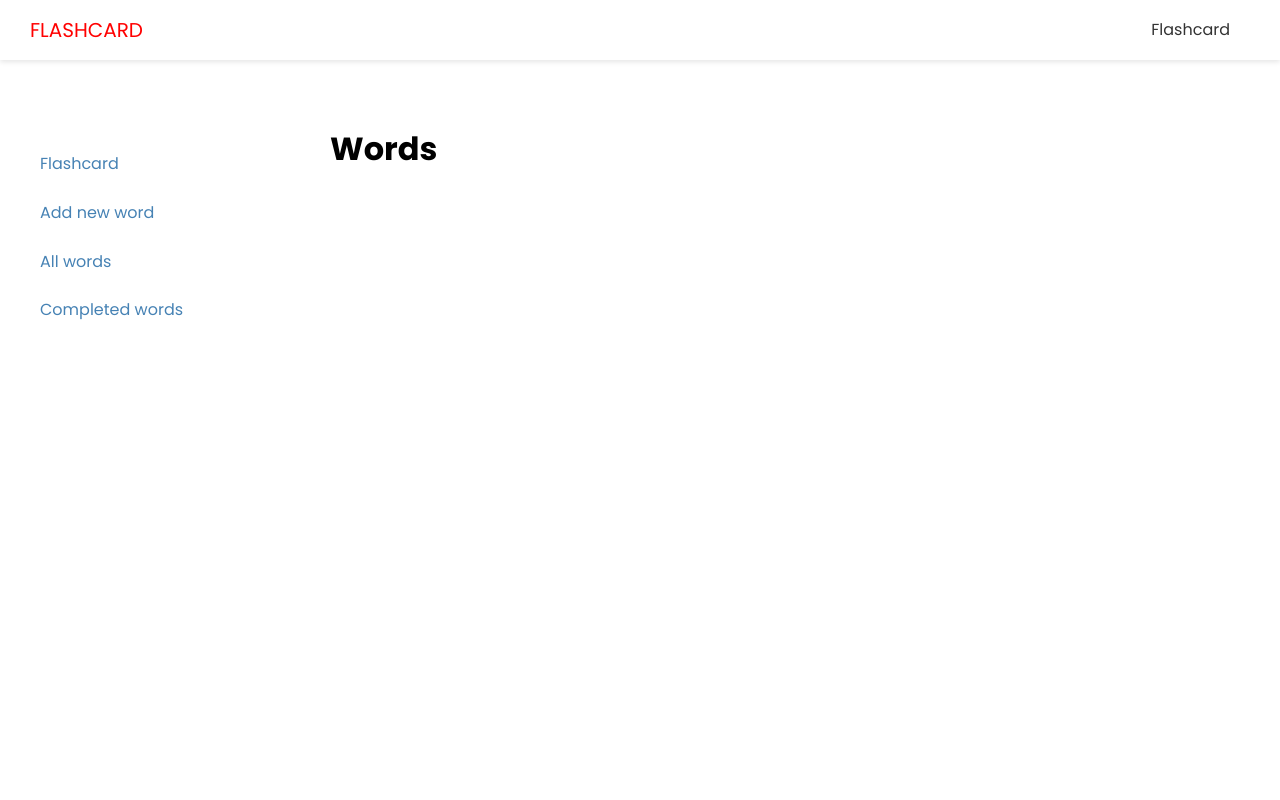
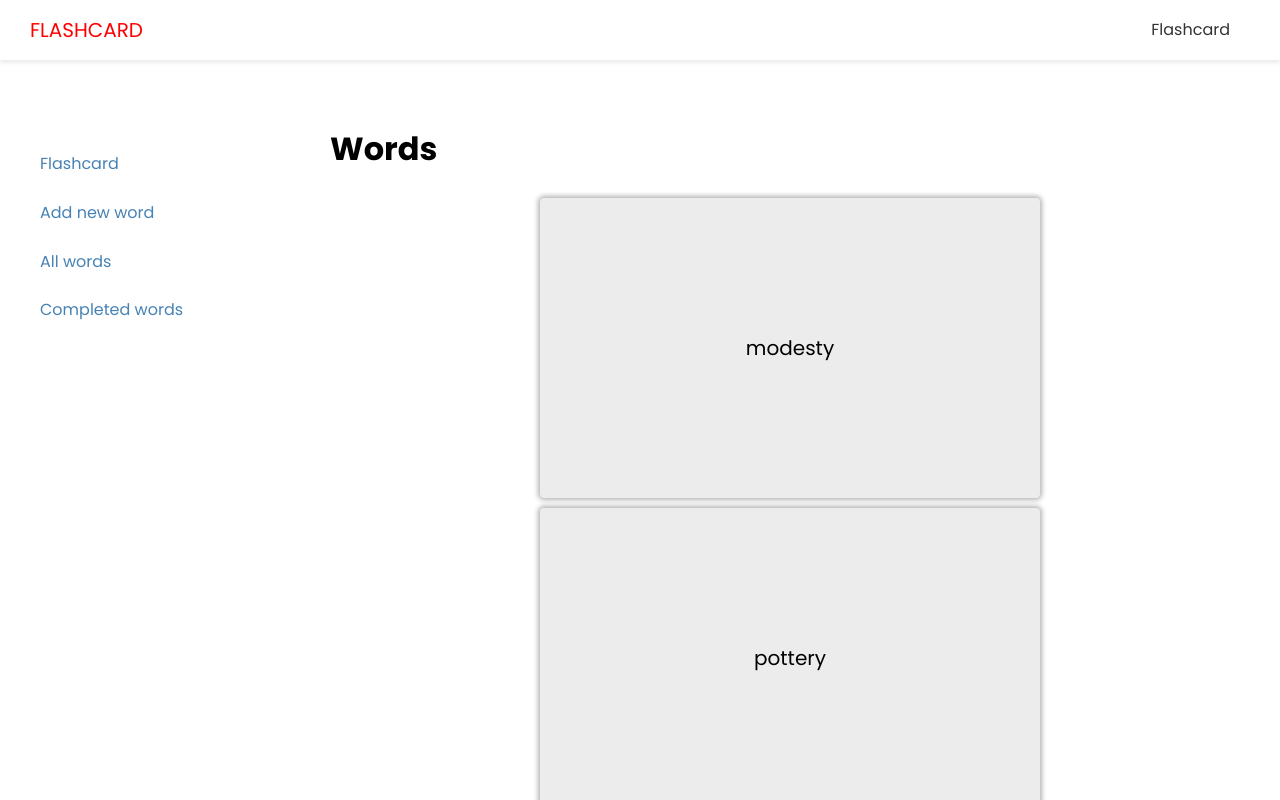
Before and after one commit to asa108/flashcard-frontend, a Next.js app: page / in a window 1280 px wide. Shown: the top 800 px of the page. Built offline with nearby package versions, Linux system fonts and the light colour scheme; no server answers.

Commit message:
created flashcard

```diff
--- /dev/null
+++ b/components/Flashcard.js
@@ -0,0 +1,81 @@
+import { useState } from "react";
+import styles from "@/styles/Flascard.module.css";
+
+export default function Flashcard({ flashcard }) {
+  const [flip, setFlip] = useState(false);
+  const handleFlip = () => {
+    setFlip(!flip);
+  };
+
+  return (
+    <div
+      className={`${styles.card} ${flip ? `${styles.flip}` : ""}`}
+      onClick={handleFlip}
+    >
+      <div className={styles.front}>{flashcard.term}</div>
+      <div className={styles.back}>{flashcard.definition}</div>
+    </div>
+  );
+}
+
+// import { useState } from "react";
+// import styles from "@/styles/Flascard.module.css";
+// import Link from "next/link";
+// import { FaPencilAlt, FaTrashAlt, FaRegCheckSquare } from "react-icons/fa";
+// import "react-toastify/dist/ReactToastify.css";
+// import { useRouter } from "next/router";
+// import { API_URL } from "@/config/index";
+
+// export default function Flashcard({ flashcard }) {
+//   const router = useRouter();
+//   const [flip, setFlip] = useState(false);
+//   const handleFlip = () => {
+//     setFlip(!flip);
+//   };
+
+//   const handleDelete = async (e) => {
+//     // if (confirm("Are you sure?")) {
+//     const res = await fetch(`${API_URL}/words/${word.id}`, {
+//       method: "DELETE",
+//     });
+
+//     const data = await res.json();
+
+//     if (!res.ok) {
+//       console.log("error");
+//     } else {
+//       router.push("/");
+//     }
+//     // }
+//   };
+
+//   return (
+//     <div>
+//       <div
+//         className={`${styles.card} ${flip ? `${styles.flip}` : ""}`}
+//         onClick={handleFlip}
+//       >
+//         <div className={styles.front}>{word.english}</div>
+//         <div className={styles.back}>{word.japanese}</div>
+//       </div>
+//       <div className={styles.icons}>
+//         <FaRegCheckSquare />
+//         <FaRegCheckSquare />
+//         <FaRegCheckSquare />
+
+//         <Link href={`/edit/${word.id}`}>
+//           <a className={styles.edit}>
+//             <FaPencilAlt />
+//           </a>
+//         </Link>
+//         <a
+//           href="#"
+//           className={styles.delete}
+//           onClick={() => handleDelete(word.id)}
+//         >
+//           <FaTrashAlt />
+//         </a>
+//       </div>
+//     </div>
+//   );
+// }
--- /dev/null
+++ b/components/FlashcardList.js
@@ -0,0 +1,84 @@
+import Link from "next/link";
+import styles from "@/styles/FlashcardList.module.css";
+import Flashcard from "./Flashcard";
+
+export default function FlashcardList({ flashcards }) {
+  return (
+    <div className={styles.container}>
+      {flashcards.map((flashcard) => {
+        return <Flashcard key={flashcard.id} flashcard={flashcard} />;
+      })}
+      <p>{flashcards.terms}</p>
+    </div>
+  );
+}
+
+// import { useEffect, useState } from "react";
+// import Flashcard from "./Flashcard";
+// import { FaChevronRight, FaChevronLeft } from "react-icons/fa";
+// import styles from "@/styles/FlashcardList.module.css";
+
+// export default function FlashcardList({ flashcards }) {
+//   const [idx, setIdx] = useState(0);
+//   const [leftDisable, setLeftDisable] = useState(false);
+//   const [rightDisable, setRightDisable] = useState(false);
+
+//   const totalWords = flashcards.length;
+//   let fl = flashcards[idx];
+
+//   useEffect(() => {
+//     checkIndex();
+//   });
+
+//   const next = () => {
+//     if (idx + 1 === totalWords) {
+//       setDisable(true);
+//     } else {
+//       setIdx(idx + 1);
+//     }
+//   };
+
+//   const back = () => {
+//     if (idx === 0) {
+//       setDisable(true);
+//     } else {
+//       setIdx(idx - 1);
+//     }
+//   };
+
+//   const checkIndex = () => {
+//     if (idx === 0) {
+//       setLeftDisable(true);
+//       setRightDisable(false);
+//     } else if (idx + 1 === totalWords) {
+//       setRightDisable(true);
+//       setLeftDisable(false);
+//     } else {
+//       setRightDisable(false);
+//       setLeftDisable(false);
+//     }
+//   };
+
+//   return (
+//     <div className={styles.container}>
+//       <Flashcard flashcard={fl} />
+//       <div className={styles.icons}>
+//         <FaChevronLeft
+//           className={`${styles.arrow} ${
+//             leftDisable ? `${styles.disable}` : ""
+//           }`}
+//           onClick={back}
+//         />
+//         <span>
+//           {idx + 1} / {totalWords}
+//         </span>
+//         <FaChevronRight
+//           className={`${styles.arrow} ${
+//             rightDisable ? `${styles.disable}` : ""
+//           }`}
+//           onClick={next}
+//         />
+//       </div>
+//     </div>
+//   );
+// }
--- a/package.json
+++ b/package.json
@@ -11,7 +11,8 @@
     "next": "12.0.10",
     "react": "17.0.2",
     "react-dom": "17.0.2",
-    "react-icons": "^4.3.1"
+    "react-icons": "^4.3.1",
+    "react-toastify": "^8.1.1"
   },
   "devDependencies": {
     "eslint": "8.9.0",
--- a/pages/api/flashcards/data.json
+++ b/pages/api/flashcards/data.json
@@ -2,7 +2,7 @@
   "flashcards": [
     {
       "id": "1",
-      "terms": "modesty",
+      "term": "modesty",
       "definition": "謙遜する",
       "check1": false,
       "check2": false,
@@ -10,7 +10,7 @@
     },
     {
       "id": "2",
-      "terms": "pottery",
+      "term": "pottery",
       "definition": "陶器",
       "check1": false,
       "check2": false,
@@ -18,7 +18,7 @@
     },
     {
       "id": "3",
-      "terms": "villa",
+      "term": "villa",
       "definition": "別荘",
       "check1": false,
       "check2": false,
@@ -26,7 +26,7 @@
     },
     {
       "id": "4",
-      "terms": "urban",
+      "term": "urban",
       "definition": "都市",
       "check1": false,
       "check2": false,
@@ -34,7 +34,7 @@
     },
     {
       "id": "5",
-      "terms": "poverty",
+      "term": "poverty",
       "definition": "貧困",
       "check1": false,
       "check2": false,
@@ -42,7 +42,7 @@
     },
     {
       "id": "6",
-      "terms": "compost",
+      "term": "compost",
       "definition": "肥料",
       "check1": false,
       "check2": false,
--- a/pages/index.js
+++ b/pages/index.js
@@ -1,10 +1,14 @@
 import Layout from "@/components/Layout";
 import { API_URL } from "@/config/index";
+import FlashcardList from "@/components/FlashcardList";
 
 export default function HomePage({ flashcards }) {
+  console.log(flashcards);
   return (
     <Layout title="Home Page | Flashcard">
       <h1>Words</h1>
+      {flashcards.length === 0 && <h3>No Words</h3>}
+      <FlashcardList flashcards={flashcards} />
     </Layout>
   );
 }
--- /dev/null
+++ b/styles/Flascard.module.css
@@ -0,0 +1,45 @@
+.card{
+    display: flex;
+    justify-content: center;
+    align-items: center;
+    position: relative;
+    border-radius: .25rem;
+    margin-bottom: 10px;
+    background-color: rgb(236, 236, 236);
+    box-shadow: 0 0 5px 2px rgba(0,0,0,.3);
+    transform-style: preserve-3d;
+    height: 300px;
+    width: 500px;
+    transition: 150ms;
+    cursor: pointer;
+    transform: perspective(1000px) rotateY(var(--rotate-y,0)) translateY(var(--translate-y,0));
+}
+.card:hover{
+    --translate-y: -2px;
+    box-shadow: 0 0 5px rgba(0,0,0,.5);
+}
+
+.flip{
+    --rotate-y:180deg;
+}
+
+.card .front,
+.card .back{
+    position: absolute;
+    padding: 1rem;
+    backface-visibility: hidden;
+    font-size: 20px;
+}
+
+.card .back{
+    transform: rotateY(180deg);
+}
+
+.icons{
+    text-align: right;
+
+}
+
+.icons .edit{
+    margin: 0 20px;
+}
--- /dev/null
+++ b/styles/FlashcardList.module.css
@@ -0,0 +1,19 @@
+.container{
+    margin: 0 auto;
+    height: 300px;
+    width: 500px;
+}
+
+.container .icons{
+    text-align: center;
+}
+
+.icons .arrow{
+    cursor: pointer;
+    margin: 0 20px;
+}
+
+.icons .disable{
+    cursor: unset;
+    color: rgb(214, 214, 214);
+}
```
Also changed, not shown: 1 other file (tests, documents, lock files or other folders).
